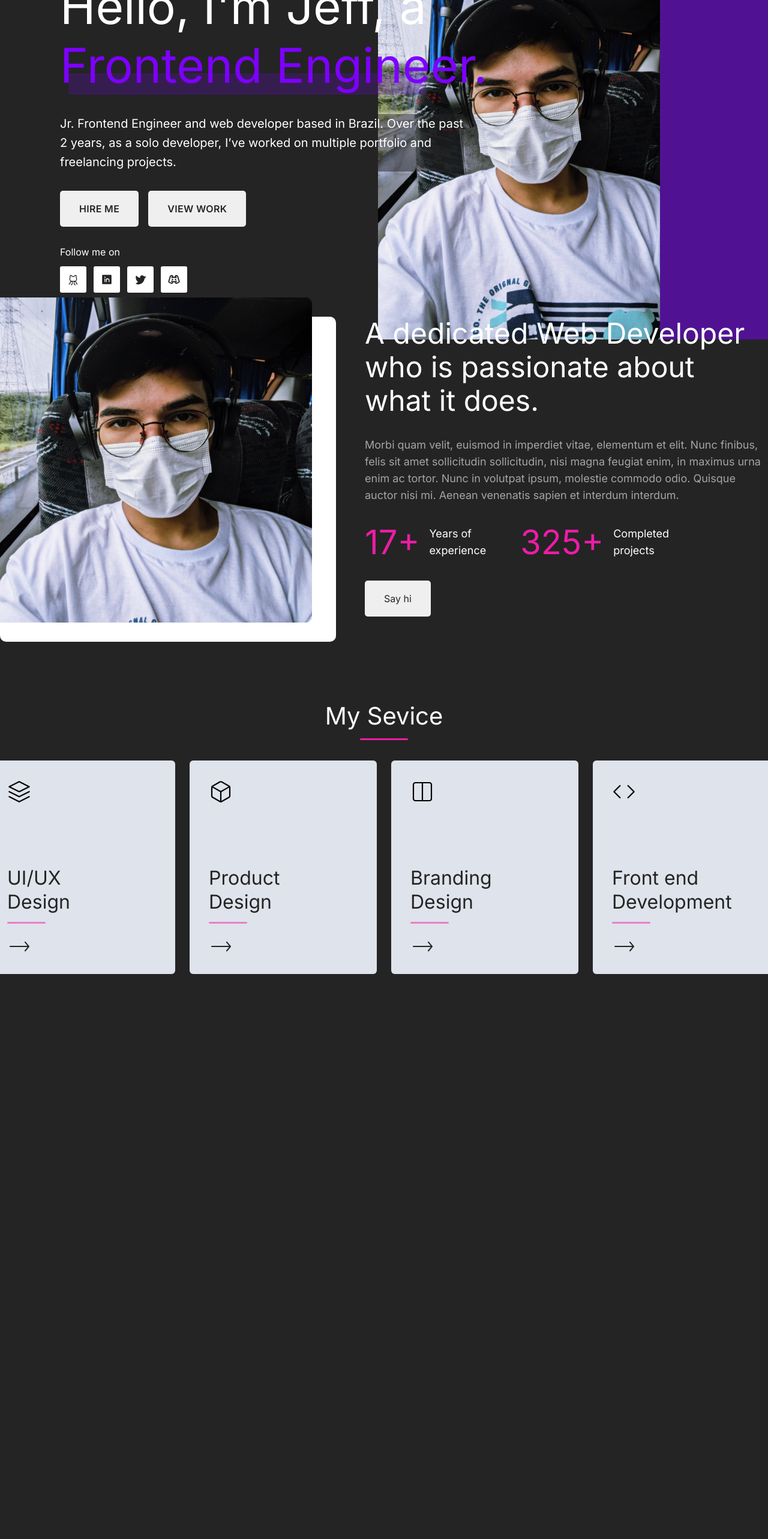
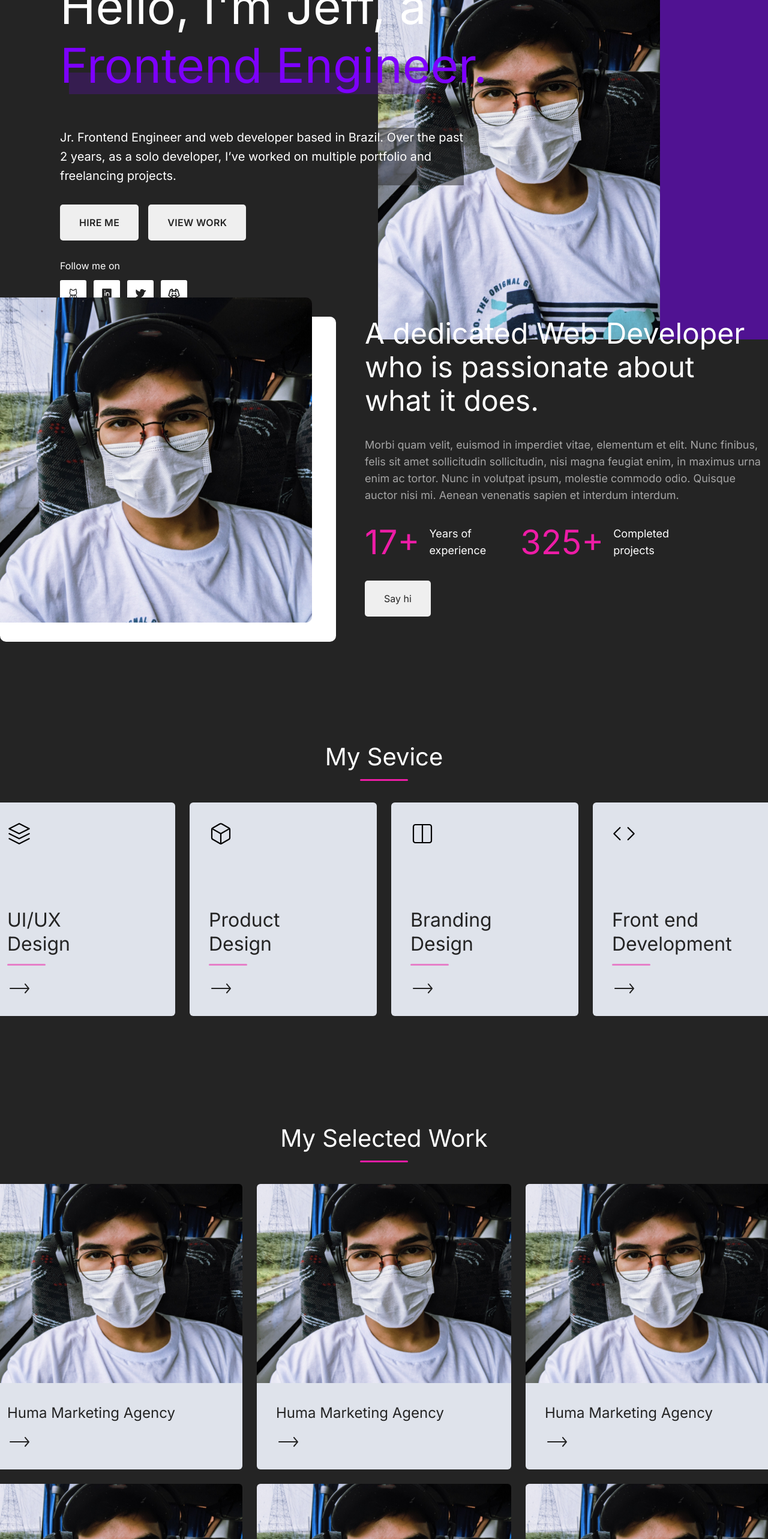
Before and after one commit to JefteMedeiros/personal-portfolio, a Next.js app: page / in a window 1280 px wide. Shown: the part 234-2800 px from the top of the page at 60% size. Before the commit the page ends 1858 px from the top, so only its background shows below. Built offline with nearby package versions, Linux system fonts and the light colour scheme.

Commit message:
Feature/My Selected Work

```diff
--- a/src/components/DetailedAbout/index.tsx
+++ b/src/components/DetailedAbout/index.tsx
@@ -1,4 +1,5 @@
 import Image from "next/image";
+import { PinkTitle } from "../../styles/Global/styles";
 import {
   AboutContainer,
   Container,
@@ -7,7 +8,6 @@ import {
   ExperienceContainer,
   ExperienceDescription,
   ImageContainer,
-  PinkTitle,
   SayHiButton,
 } from "./styles";
 
--- a/src/components/DetailedAbout/styles.ts
+++ b/src/components/DetailedAbout/styles.ts
@@ -69,13 +69,6 @@ export const ExperienceDescription = styled.span`
   font-weight: 400;
 `;
 
-export const PinkTitle = styled.span`
-  font-size: 3.5rem;
-  line-height: 4rem;
-  font-weight: 400;
-  color: ${(props) => props.theme["pink"]};
-`;
-
 export const SayHiButton = styled(Button)`
   margin-top: 2rem;
   align-self: flex-start;
--- a/src/components/Headline/Introduction/index.tsx
+++ b/src/components/Headline/Introduction/index.tsx
@@ -1,7 +1,6 @@
 import {
   Container,
   Intro,
-  Role,
   Bio,
   ButtonContainer,
   ViewWorkButton,
@@ -10,17 +9,18 @@ import {
 } from "./styles";
 
 import { SocialMedia } from "./SocialMedia";
+import { PurpleUnderlinedTitle } from "../../../styles/Global/styles";
 
 export function Introduction() {
   return (
     <Container>
       <IntroContainer>
         <Intro>Hello, I'm Jeff, a</Intro>
-        <Role>Frontend Engineer.</Role>
+        <PurpleUnderlinedTitle>Frontend Engineer.</PurpleUnderlinedTitle>
         <Bio>
-          Jr. Frontend Engineer and web developer based in Brazil. Over
-          the past 2 years, as a solo developer, I’ve worked on multiple
-          portfolio and freelancing projects.
+          Jr. Frontend Engineer and web developer based in Brazil. Over the past
+          2 years, as a solo developer, I’ve worked on multiple portfolio and
+          freelancing projects.
         </Bio>
         <ButtonContainer>
           <HireMeButton>
--- /dev/null
+++ b/src/components/MySelectedWork/index.tsx
@@ -0,0 +1,87 @@
+import Image from "next/image";
+import { ArrowIcon } from "../../styles/Global/ArrowIcon";
+import { HoverButton, SectionTitleUnderline } from "../../styles/Global/styles";
+import {
+  Container,
+  SelectedWorkCard,
+  SelectedWorkTitle,
+  SelectedWorkContainer,
+  CardContainer,
+  WorkImage,
+} from "./styles";
+
+export function MySelectedWork() {
+  return (
+    <Container>
+      <SectionTitleUnderline>My Selected Work</SectionTitleUnderline>
+      <SelectedWorkContainer>
+      <CardContainer>
+          <WorkImage>
+            <Image layout="fill" src="/Me.jpg" />
+          </WorkImage>
+          <SelectedWorkCard>
+            <SelectedWorkTitle>Huma Marketing Agency</SelectedWorkTitle>
+            <HoverButton>
+              <ArrowIcon />
+            </HoverButton>
+          </SelectedWorkCard>
+        </CardContainer>
+        <CardContainer>
+          <WorkImage>
+            <Image layout="fill" src="/Me.jpg" />
+          </WorkImage>
+          <SelectedWorkCard>
+            <SelectedWorkTitle>Huma Marketing Agency</SelectedWorkTitle>
+            <HoverButton>
+              <ArrowIcon />
+            </HoverButton>
+          </SelectedWorkCard>
+        </CardContainer>
+        <CardContainer>
+          <WorkImage>
+            <Image layout="fill" src="/Me.jpg" />
+          </WorkImage>
+          <SelectedWorkCard>
+            <SelectedWorkTitle>Huma Marketing Agency</SelectedWorkTitle>
+            <HoverButton>
+              <ArrowIcon />
+            </HoverButton>
+          </SelectedWorkCard>
+        </CardContainer>
+        <CardContainer>
+          <WorkImage>
+            <Image layout="fill" src="/Me.jpg" />
+          </WorkImage>
+          <SelectedWorkCard>
+            <SelectedWorkTitle>Huma Marketing Agency</SelectedWorkTitle>
+            <HoverButton>
+              <ArrowIcon />
+            </HoverButton>
+          </SelectedWorkCard>
+        </CardContainer>
+        <CardContainer>
+          <WorkImage>
+            <Image layout="fill" src="/Me.jpg" />
+          </WorkImage>
+          <SelectedWorkCard>
+            <SelectedWorkTitle>Huma Marketing Agency</SelectedWorkTitle>
+            <HoverButton>
+              <ArrowIcon />
+            </HoverButton>
+          </SelectedWorkCard>
+        </CardContainer>
+        <CardContainer>
+          <WorkImage>
+            <Image layout="fill" src="/Me.jpg" />
+          </WorkImage>
+          <SelectedWorkCard>
+            <SelectedWorkTitle>Huma Marketing Agency</SelectedWorkTitle>
+            <HoverButton>
+              <ArrowIcon />
+            </HoverButton>
+          </SelectedWorkCard>
+        </CardContainer>
+      </SelectedWorkContainer>
+    </Container>
+  );
+}
--- /dev/null
+++ b/src/components/MySelectedWork/styles.ts
@@ -0,0 +1,49 @@
+import styled from 'styled-components';
+import { CardBox, CardTitle } from '../../styles/Global/styles';
+
+export const Container = styled.section`
+  display: flex;
+  padding: 6.25rem 0;
+  flex-direction: column;
+  align-items: center;
+  gap: 3.25rem;
+`;
+
+export const SelectedWorkContainer = styled.div`
+  display: grid;
+  grid-template-columns: repeat(3, 26.5rem);
+  gap: 1.5rem;
+`;
+
+export const CardContainer = styled.div`
+  display: flex;
+  flex-direction: column;
+`;
+
+export const SelectedWorkCard = styled(CardBox)`
+  border-top-right-radius: 0;
+  border-top-left-radius: 0;
+`;
+
+export const SelectedWorkTitle = styled(CardTitle)`
+  margin-bottom: 1rem;
+  font-size: 1.5rem;
+  line-height: 150%;
+
+  &::after {
+    display: none;
+  }
+`;
+
+export const WorkImage = styled.div`
+   position: relative;
+   width: 26.5rem;
+   height: 20.75rem;
+
+   img {
+    position: absolute;
+    object-fit: cover;
+    border-top-right-radius: 6px;
+  border-top-left-radius: 6px;
+   }
+`;
--- a/src/components/MyService/BrandingDesign/index.tsx
+++ b/src/components/MyService/BrandingDesign/index.tsx
@@ -1,9 +1,9 @@
 import { ArrowIcon } from "../../../styles/Global/ArrowIcon";
 import {
-  DiscussNowButton,
+  CardTitle,
+  HoverButton,
   ServiceCard,
   ServiceCardIcon,
-  ServiceCardRole,
 } from "../../../styles/Global/styles";
 
 export function BrandingDesign() {
@@ -26,12 +26,12 @@ export function BrandingDesign() {
           />
         </svg>
       </ServiceCardIcon>
-      <ServiceCardRole>
+      <CardTitle>
         Branding <br /> Design
-      </ServiceCardRole>
-      <DiscussNowButton>
+      </CardTitle>
+      <HoverButton>
         <ArrowIcon />
-      </DiscussNowButton>
+      </HoverButton>
     </ServiceCard>
   );
 }
--- a/src/components/MyService/FrontEndDevelopment/index.tsx
+++ b/src/components/MyService/FrontEndDevelopment/index.tsx
@@ -1,9 +1,9 @@
 import { ArrowIcon } from "../../../styles/Global/ArrowIcon";
 import {
-  DiscussNowButton,
+  CardTitle,
+  HoverButton,
   ServiceCard,
   ServiceCardIcon,
-  ServiceCardRole,
 } from "../../../styles/Global/styles";
 
 export function FrontEndDevelopment() {
@@ -33,12 +33,12 @@ export function FrontEndDevelopment() {
           />
         </svg>
       </ServiceCardIcon>
-      <ServiceCardRole>
+      <CardTitle>
         Front end <br /> Development
-      </ServiceCardRole>
-      <DiscussNowButton>
+      </CardTitle>
+      <HoverButton>
         <ArrowIcon />
-      </DiscussNowButton>
+      </HoverButton>
     </ServiceCard>
   );
 }
--- a/src/components/MyService/ProductDesign/index.tsx
+++ b/src/components/MyService/ProductDesign/index.tsx
@@ -1,9 +1,9 @@
 import { ArrowIcon } from "../../../styles/Global/ArrowIcon";
 import {
-  DiscussNowButton,
+  CardTitle,
+  HoverButton,
   ServiceCard,
   ServiceCardIcon,
-  ServiceCardRole,
 } from "../../../styles/Global/styles";
 
 export function ProductDesign() {
@@ -40,12 +40,12 @@ export function ProductDesign() {
           />
         </svg>
       </ServiceCardIcon>
-      <ServiceCardRole>
+      <CardTitle>
         Product <br /> Design
-      </ServiceCardRole>
-      <DiscussNowButton>
+      </CardTitle>
+      <HoverButton>
         <ArrowIcon />
-      </DiscussNowButton>
+      </HoverButton>
     </ServiceCard>
   );
 }
--- a/src/components/MyService/UIUXDesign/index.tsx
+++ b/src/components/MyService/UIUXDesign/index.tsx
@@ -1,9 +1,9 @@
 import { ArrowIcon } from "../../../styles/Global/ArrowIcon";
 import {
-  DiscussNowButton,
+  CardTitle,
+  HoverButton,
   ServiceCard,
   ServiceCardIcon,
-  ServiceCardRole,
 } from "../../../styles/Global/styles";
 
 export function UIUIXDesign() {
@@ -40,13 +40,13 @@ export function UIUIXDesign() {
           />
         </svg>
       </ServiceCardIcon>
-      <ServiceCardRole>
+      <CardTitle>
         UI/UX
         <br /> Design
-      </ServiceCardRole>
-      <DiscussNowButton>
+      </CardTitle>
+      <HoverButton>
         <ArrowIcon />
-      </DiscussNowButton>
+      </HoverButton>
     </ServiceCard>
   );
 }
--- a/src/components/MyService/styles.ts
+++ b/src/components/MyService/styles.ts
@@ -1,11 +1,12 @@
 import styled from "styled-components";
-import { Button, SectionTitle } from "../../styles/Global/styles";
 
 export const Container = styled.div`
+  margin-top: 4.25rem;
+  margin-bottom: 5rem;
   display: flex;
   flex-direction: column;
   align-items: center;
-  gap: 3.125rem;
+  gap: 3.25rem;
 `;
 
 export const CardsContainer = styled.section`
--- a/src/pages/index.tsx
+++ b/src/pages/index.tsx
@@ -1,6 +1,8 @@
 import type { NextPage } from 'next'
+import { Companies } from '../components/Companies';
 import { DetailedAbout } from '../components/DetailedAbout';
 import { Headline } from '../components/Headline';
+import { MySelectedWork } from '../components/MySelectedWork';
 import { MyService } from '../components/MyService';
 
 const Home: NextPage = () => {
@@ -9,6 +11,8 @@ const Home: NextPage = () => {
       <Headline />
       <DetailedAbout />
       <MyService />
+      <MySelectedWork />
+      <Companies />
     </>
   );
 }
--- a/src/styles/Global/styles.ts
+++ b/src/styles/Global/styles.ts
@@ -98,7 +98,7 @@ export const SectionDescription = styled.p`
   color: ${(props) => props.theme["white"]};
 `;
 
-export const ServiceCard = styled.div`
+export const CardBox = styled.div`
   padding: 2rem;
 
   background-color: #dfe3eb;
@@ -111,6 +111,24 @@ export const ServiceCard = styled.div`
   }
 `;
 
+export const ServiceCard = styled(CardBox)`
+`;
+
+export const HoverButton = styled(Button)`
+  display: flex;
+  padding: 0;
+  line-height: normal;
+  background: transparent;
+
+  &:hover {
+    background: transparent;
+
+    svg {
+      color: ${(props) => props.theme["pink"]};
+    }
+  }
+`;
+
 export const ServiceCardIcon = styled.div`
   margin-bottom: 100px;
 
@@ -119,13 +137,13 @@ export const ServiceCardIcon = styled.div`
   }
 `;
 
-export const ServiceCardRole = styled(SectionTitle)`
+export const CardTitle = styled(SectionTitle)`
   position: relative;
   font-size: 2rem;
   color: ${(props) => props.theme["black"]};
   font-weight: 400;
   line-height: 2.5rem;
-  margin-bottom: 40px;
+  margin-bottom: 2.5rem;
 
   &::after {
     position: absolute;
@@ -140,17 +158,39 @@ export const ServiceCardRole = styled(SectionTitle)`
   }
 `;
 
-export const DiscussNowButton = styled(Button)`
-  display: flex;
-  padding: 0;
-  line-height: normal;
-  background: transparent;
+export const PinkTitle = styled.span`
+  font-size: 3.5rem;
+  line-height: 4rem;
+  font-weight: 400;
+  color: ${(props) => props.theme["pink"]};
+`;
 
-  &:hover {
-    background: transparent;
+export const PurpleUnderlinedTitle = styled.span`
+  position: relative;
+  font-size: 5rem;
+  font-weight: 400;
+  color: ${(props) => props.theme["purple"]};
 
-    svg {
-      color: ${(props) => props.theme["pink"]};
+  &::after {
+    position: absolute;
+    opacity: 0.2;
+    content: "";
+    width: 37.125rem;
+    height: 2.25rem;
+    bottom: 0;
+    left: 0.9375rem;
+    background-color: ${(props) => props.theme["purple"]};
+
+    @media screen and (max-width: 960px) {
+      max-width: 17rem;
     }
   }
+
+  @media screen and (max-width: 960px) {
+    font-size: 2.125rem;
+  }
+
+  @media screen and (max-width: 420px) {
+    font-size: 1.875rem;
+  }
 `;
```
